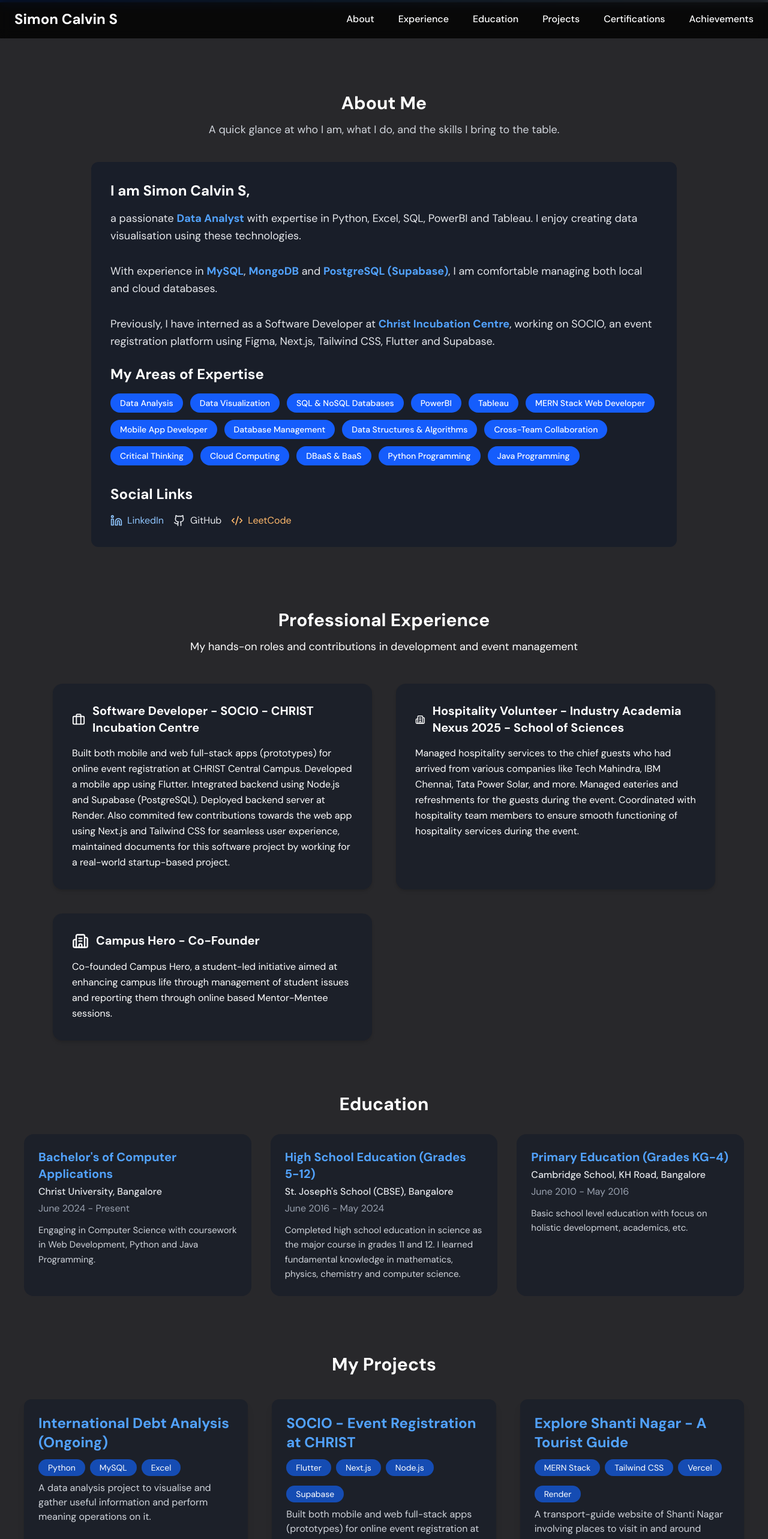
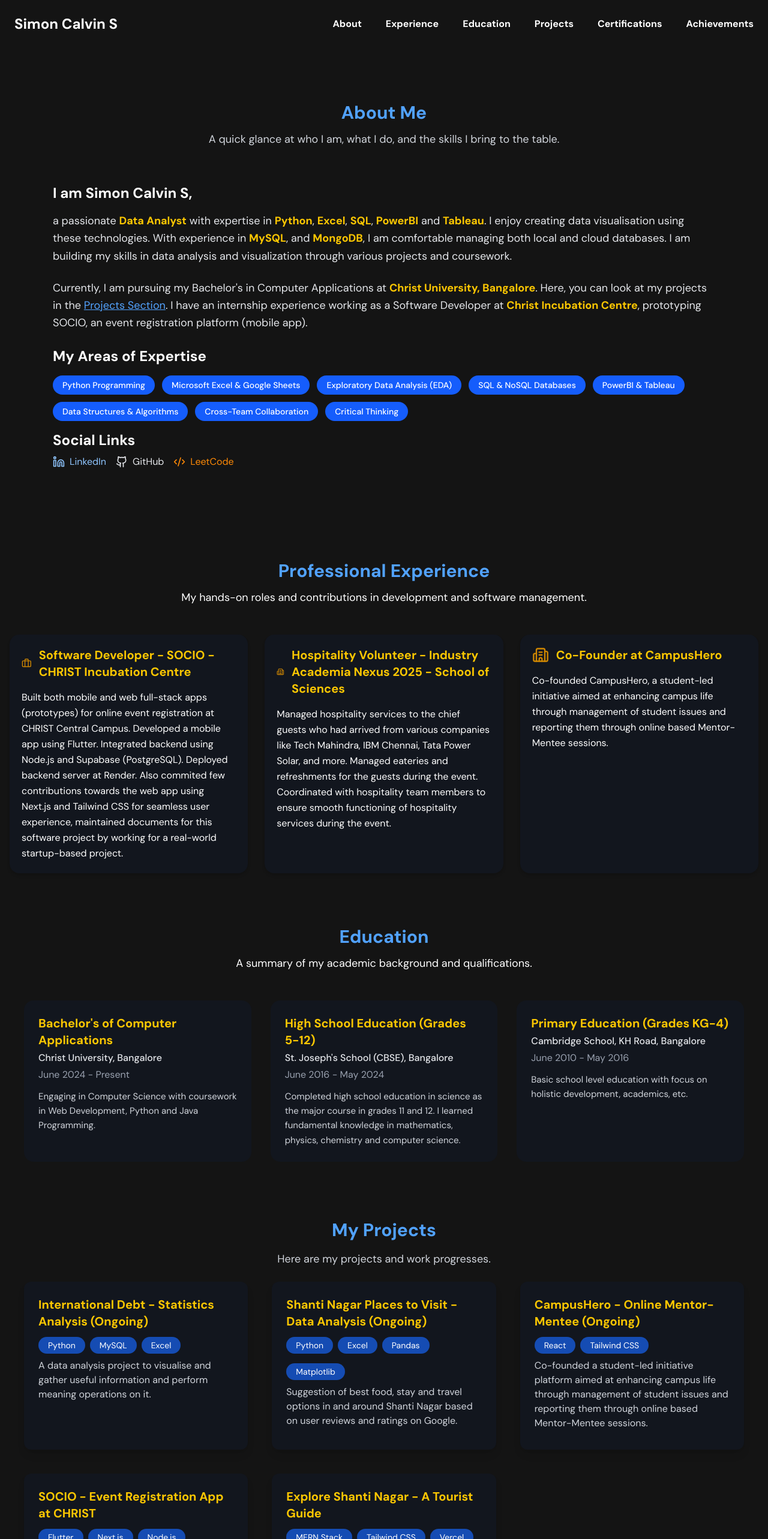
Before and after one commit to SimonCalvinS1/my-portfolio, a React (Vite) app: page / in a window 1280 px wide. Shown: the top 2566 px of the page at 60% size. Built offline with nearby package versions, Linux system fonts and the light colour scheme.

Commit message:
improve formatting

```diff
--- a/package.json
+++ b/package.json
@@ -23,6 +23,7 @@
     "@types/react-dom": "^19.1.7",
     "@vitejs/plugin-react": "^5.0.0",
     "autoprefixer": "^10.4.21",
+    "baseline-browser-mapping": "^2.9.14",
     "eslint": "^9.33.0",
     "eslint-plugin-react-hooks": "^5.2.0",
     "eslint-plugin-react-refresh": "^0.4.20",
--- a/src/components/AboutMe.jsx
+++ b/src/components/AboutMe.jsx
@@ -6,12 +6,12 @@ function AboutMe() {
     "px-4 py-1.5 bg-blue-600 text-white rounded-full text-sm font-medium hover:bg-blue-700 transition";
 
   return (
-    <section id="about" className="py-16 overflow-x-hidden">
-      <div className="max-w-5xl mx-auto px-4 sm:px-6">
+    <section id="about" className="py-20 overflow-x-hidden">
+      <div className="max-w-6xl mx-auto px-4 sm:px-6">
 
         {/* Heading */}
-        <div className="text-center mb-10">
-          <h1 className="text-2xl sm:text-3xl font-bold text-white mb-3">
+        <div className="text-center mb-15">
+          <h1 className="text-2xl sm:text-3xl font-bold text-blue-400 mb-3">
             About Me
           </h1>
           <p className="text-gray-300 text-base sm:text-lg max-w-3xl mx-auto">
@@ -19,29 +19,32 @@ function AboutMe() {
           </p>
         </div>
 
-        {/* Card */}
-        <div className="bg-gray-900/60 rounded-xl p-6 sm:p-8">
         <h2 className="text-xl sm:text-2xl font-semibold text-white mb-4">
           I am Simon Calvin S,
         </h2>
 
         <p className="text-gray-200 text-base sm:text-lg leading-relaxed mb-6">
           a passionate{" "}
-            <span className="font-semibold text-blue-400">Data Analyst</span>{" "}
-            with expertise in Python, Excel, SQL, PowerBI and Tableau.
+          <span className="font-semibold text-yellow-400">Data Analyst</span>{" "}
+          with expertise in <span className="text-yellow-400 font-semibold">Python</span>, {" "}
+          <span className="text-yellow-400 font-semibold">Excel</span>, {" "}
+          <span className="text-yellow-400 font-semibold">SQL</span>, {" "}
+          <span className="text-yellow-400 font-semibold">PowerBI</span> {" "}
+          and <span className="text-yellow-400 font-semibold">Tableau</span>.
           I enjoy creating data visualisation using these technologies.
-            <br /><br />
           With experience in{" "}
-            <span className="text-blue-400 font-semibold">MySQL</span>,{" "}
-            <span className="text-blue-400 font-semibold">MongoDB</span> and{" "}
-            <span className="text-blue-400 font-semibold">PostgreSQL (Supabase)</span>,
+          <span className="text-yellow-400 font-semibold">MySQL</span>, and {" "}
+          <span className="text-yellow-400 font-semibold">MongoDB</span>,{" "}
           I am comfortable managing both local and cloud databases.
-            <br /><br />
-            Previously, I have interned as a Software Developer at{" "}
-            <span className="font-semibold text-blue-400">
-              Christ Incubation Centre
-            </span>, working on SOCIO, an event registration platform using
-            Figma, Next.js, Tailwind CSS, Flutter and Supabase.
+          I am building my skills in data analysis and visualization through various projects and coursework.
+        </p>
+        <p className="text-gray-200 text-base sm:text-lg leading-relaxed mb-6">
+          Currently, I am pursuing my Bachelor's in Computer Applications at{" "}
+          <span className="font-semibold text-yellow-400">Christ University, Bangalore</span>.
+          Here, you can look at my projects in the <a href="#projects" className="text-blue-400 underline">Projects Section</a>.
+          I have an internship experience working as a Software Developer at{" "}
+          <span className="font-semibold text-yellow-400">Christ Incubation Centre</span>,
+          prototyping SOCIO, an event registration platform (mobile app).
         </p>
 
         {/* Expertise */}
@@ -52,32 +55,24 @@ function AboutMe() {
 
             <div className="flex flex-wrap gap-3">
               {[
-                "Data Analysis",
-                "Data Visualization",
+                "Python Programming",
+                "Microsoft Excel & Google Sheets",
+                "Exploratory Data Analysis (EDA)",
                 "SQL & NoSQL Databases",
-                "PowerBI",
-                "Tableau",
-                "MERN Stack Web Developer",
-                "Mobile App Developer",
-                "Database Management",
+                "PowerBI & Tableau",
                 "Data Structures & Algorithms",
                 "Cross-Team Collaboration",
                 "Critical Thinking",
-                "Cloud Computing",
-                "DBaaS & BaaS",
-                "Python Programming",
-                "Java Programming"
               ].map(skill => (
                 <span key={skill} className={skillStyling}>
                   {skill}
                 </span>
               ))}
           </div>
-          </div>
 
           {/* Social Links */}
           <div>
-            <h3 className="text-xl sm:text-2xl text-white font-semibold mb-4">
+            <h3 className="text-xl sm:text-2xl text-white font-semibold mt-4 mb-2">
               Social Links
             </h3>
 
@@ -95,7 +90,7 @@ function AboutMe() {
                 href="https://github.com/SimonCalvinS1"
                 target="_blank"
                 rel="noopener noreferrer"
-                className="flex items-center gap-2 text-gray-200 hover:text-gray-400"
+                className="flex items-center gap-2 text-gray-200 hover:text-gray-500"
               >
                 <Github className="w-5 h-5" /> GitHub
               </a>
@@ -104,7 +99,7 @@ function AboutMe() {
                 href="https://leetcode.com/u/SimonCalvinS"
                 target="_blank"
                 rel="noopener noreferrer"
-                className="flex items-center gap-2 text-orange-300 hover:text-orange-500"
+                className="flex items-center gap-2 text-orange-400 hover:text-orange-600"
               >
                 <LucideCodeXml className="w-5 h-5" /> LeetCode
               </a>
--- a/src/components/Achievements.jsx
+++ b/src/components/Achievements.jsx
@@ -75,11 +75,11 @@ function Achievements() {
       <div className="max-w-6xl mx-auto px-6">
         {/* Header */}
         <header className="text-center mb-12">
-          <h2 className="text-3xl font-bold text-white mb-3">
+          <h2 className="text-3xl font-bold text-blue-400 mb-3">
             Achievements
           </h2>
           <p className="text-white text-lg">
-            Highlights of my accomplishments and contributions
+            Highlights of my accomplishments and contributions.
           </p>
         </header>
 
@@ -90,12 +90,9 @@ function Achievements() {
               key={ach.id}
               className="bg-gray-900/50 rounded-2xl shadow-md"
             >
-              {/* Accent gradient border */}
-              <div className="absolute top-0 left-0 w-full h-1 bg-gradient-to-r from-blue-600 via-blue-400 to-blue-200"></div>
-
               <div className="p-8">
                 <div className="flex items-center gap-3 mb-4">
-                  <h3 className="text-xl font-semibold text-white leading-snug">
+                  <h3 className="text-xl font-semibold text-yellow-400 leading-snug">
                     {ach.title}
                   </h3>
                 </div>
--- a/src/components/Certifications.jsx
+++ b/src/components/Certifications.jsx
@@ -3,24 +3,16 @@ import React from "react";
 const Certifications = () => {
   const certificationsData = [
     {
-      title: "CBIT Hackathon 2025",
-      institution: "Chaitanya Bharathi Institute of Technology, Hyderabad",
+      title: "Introduction to Python",
+      institution: "Infosys Springboard",
     },
     {
       title : "Applied Database Systems 23ai",
       institution: "Oracle Academy",
     },
     {
-      title: "Java for Beginners",
-      institution: "Infosys Springboard",
-    },
-    {
-      title: "Learning Full Stack Development",
-      institution: "Infosys Springboard",
-    },
-    {
-      title: "Introduction to Python",
-      institution: "Infosys Springboard",
+      title: "CBIT Hackathon 2025",
+      institution: "Chaitanya Bharathi Institute of Technology, Hyderabad",
     },
     {
       title: "GameCraft",
@@ -46,11 +38,14 @@ const Certifications = () => {
 
   return (
     <div className="py-16">
-      <div className="mx-auto px-6">
+      <div className="max-w-6xl mx-auto px-6">
         {/* Section Header */}
-        <h1 className="text-3xl font-semibold text-center text-white mb-8">
+        <h1 className="text-3xl font-semibold text-center text-blue-400 mb-3">
           My Certifications
         </h1>
+        <p className="text-white text-center text-lg mb-8">
+          Highlights of my certifications and courses completed.
+        </p>
 
         <div className="grid grid-cols-1 md:grid-cols-2 lg:grid-cols-3 gap-20 p-8">
           {certificationsData.map((cer, index) => (
@@ -58,11 +53,11 @@ const Certifications = () => {
               key={index}
               className="bg-gray-900/50 rounded-2xl p-6"
             >
-              <h2 className="text-xl font-semibold text-blue-400 mb-4">
+              <h2 className="text-xl font-semibold text-yellow-400 mb-4">
                 {cer.title}
               </h2>
-              <h3 className="text-gray-300 text-right font-medium mb-1">
-                {cer.institution}
+              <h3 className="text-gray-300 text-right text-orange-300 font-medium mb-1">
+                - {cer.institution}
               </h3>
             </div>
           ))}
--- a/src/components/Education.jsx
+++ b/src/components/Education.jsx
@@ -27,11 +27,16 @@ const Education = () => {
 
   return (
     <div className="py-16">
-      <div className="mx-auto px-6">
+      <div className="max-w-7xl mx-auto px-6">
         {/* Section Header */}
-        <h1 className="text-3xl font-bold text-center text-white mb-8">
-          Education
-        </h1>
+        <header className="text-center mb-12">
+          <h2 className="text-3xl font-bold text-blue-400 mb-3">
+            Education
+          </h2>
+          <p className="text-white text-lg">
+            A summary of my academic background and qualifications.
+          </p>
+        </header>
 
         {/* Education Cards */}
         <div className="grid grid-cols-1 md:grid-cols-2 lg:grid-cols-3 gap-8">
@@ -40,7 +45,7 @@ const Education = () => {
               key={index}
               className="bg-gray-900/50 rounded-2xl shadow-m p-6"
             >
-              <h2 className="text-xl font-semibold text-blue-400 mb-1">
+              <h2 className="text-xl font-semibold text-yellow-400 mb-1">
                 {edu.title}
               </h2>
               <h3 className="text-gray-200 font-medium mb-1">
--- a/src/components/Experience.jsx
+++ b/src/components/Experience.jsx
@@ -17,43 +17,40 @@ function Experience() {
     },
     {
       id: 3,
-      title: "Campus Hero - Co-Founder",
+      title: "Co-Founder at CampusHero",
       description:
-        "Co-founded Campus Hero, a student-led initiative aimed at enhancing campus life through management of student issues and reporting them through online based Mentor-Mentee sessions.",
+        "Co-founded CampusHero, a student-led initiative aimed at enhancing campus life through management of student issues and reporting them through online based Mentor-Mentee sessions.",
     },
   ];
 
   return (
     <section className="py-6 mt-4">
-      <div className="max-w-6xl mx-auto px-6">
+      <div className="max-w-7xl mx-auto">
         {/* Header */}
         <header className="text-center mb-12">
-          <h2 className="text-3xl font-bold text-white mb-3">
+          <h2 className="text-3xl font-bold text-blue-400 mb-3">
             Professional Experience
           </h2>
           <p className="text-white text-lg">
-            My hands-on roles and contributions in development and event management
+            My hands-on roles and contributions in development and software management.
           </p>
         </header>
 
         {/* Experience Cards */}
-        <div className="grid grid-cols-1 md:grid-cols-2 gap-10">
+        <div className="grid grid-cols-1 md:grid-cols-3 gap-7">
           {experiences.map((exp, index) => (
             <div
               key={exp.id}
               className="bg-gray-900/50 rounded-2xl shadow-md"
             >
-              {/* Accent gradient border */}
-              <div className="absolute top-0 left-0 w-full h-1 bg-gradient-to-r from-blue-600 via-blue-400 to-blue-200"></div>
-
-              <div className="p-8">
+              <div className="p-5">
                 <div className="flex items-center gap-3 mb-4">
                   {index === 0 ? (
-                    <Briefcase className="text-white w-7 h-7" />
+                    <Briefcase className="text-yellow-600 w-7 h-7" />
                   ) : (
-                    <Building2 className="text-white w-7 h-7" />
+                    <Building2 className="text-yellow-600 w-7 h-7" />
                   )}
-                  <h3 className="text-xl font-semibold text-white leading-snug">
+                  <h3 className="text-xl font-semibold text-yellow-400">
                     {exp.title}
                   </h3>
                 </div>
--- a/src/components/Footer.jsx
+++ b/src/components/Footer.jsx
@@ -2,17 +2,17 @@ import React from "react";
 
 function Footer() {
   const linkStyle =
-    "text-white text-center hover:text-gray-300 transition";
+    "text-white text-center hover:text-gray-400 transition";
 
   const headingStyle =
-    "text-lg font-semibold mb-3 text-white";
+    "text-lg font-semibold mb-3 text-blue-500";
 
   return (
-    <footer className="bg-gray-900/70 backdrop-blur mt-20">
+    <footer className="bg-[#141414] backdrop-blur">
       <div className="max-w-7xl mx-auto px-6 py-10">
 
         {/* Top Sections */}
-        <div className="grid grid-cols-1 md:grid-cols-3 gap-10 text-center md:text-center">
+        <div className="grid grid-cols-1 md:grid-cols-3 gap-6 text-center md:text-center">
 
           {/* Contact */}
           <div>
@@ -25,7 +25,7 @@ function Footer() {
           {/* Social Links */}
           <div>
             <h3 className={headingStyle}>Social Links</h3>
-            <nav className="flex justify-center md:justify-center gap-4">
+            <nav className="flex justify-center md:justify-center gap-4 text-white">
               <a
                 href="https://www.linkedin.com/in/simon-calvin-s"
                 target="_blank"
@@ -33,7 +33,7 @@ function Footer() {
                 className={linkStyle}
               >
                 LinkedIn
-              </a>
+              </a> |
               <a
                 href="https://github.com/SimonCalvinS1"
                 target="_blank"
@@ -41,7 +41,7 @@ function Footer() {
                 className={linkStyle}
               >
                 GitHub
-              </a>
+              </a> |
               <a
                 href="https://leetcode.com/u/SimonCalvinS"
                 target="_blank"
@@ -55,14 +55,14 @@ function Footer() {
 
           {/* Navigation */}
           <div>
-            <h3 className={headingStyle}>Navigate</h3>
-            <nav className="flex justify-center md:justify-center gap-4">
+            <h3 className={headingStyle}>Navigate to</h3>
+            <nav className="flex justify-center md:justify-center gap-4 text-white">
               <a href="#about" className={linkStyle}>
                 About
-              </a>
+              </a> |
               <a href="#projects" className={linkStyle}>
                 Projects
-              </a>
+              </a> |
               <a href="#experience" className={linkStyle}>
                 Experience
               </a>
@@ -71,7 +71,7 @@ function Footer() {
         </div>
 
         {/* Divider */}
-        <div className="border-t border-gray-700 mt-10 pt-6 text-center">
+        <div className="pt-6 text-center">
           <p className="text-white text-sm">
             © 2025 Simon Calvin S. All rights reserved.
           </p>
--- a/src/components/Heading.jsx
+++ b/src/components/Heading.jsx
@@ -13,11 +13,11 @@ function Heading() {
   ];
 
   const linkStyle =
-    "text-white font-medium hover:text-blue-400 transition";
+    "text-white font-semibold hover:text-gray-400 transition";
 
   return (
-    <header className="fixed top-0 left-0 right-0 z-[1000] bg-black/80 backdrop-blur">
-      <div className="max-w-7xl mx-auto flex justify-between items-center px-6 py-4">
+    <header className="fixed top-0 left-0 right-0 z-[1000] bg-[#141414] backdrop-blur">
+      <div className="max-w-7xl mx-auto flex justify-between items-center px-6 py-6">
 
         {/* Logo */}
         <h1 className="text-white text-lg md:text-2xl font-bold">
--- a/src/components/Projects.jsx
+++ b/src/components/Projects.jsx
@@ -4,45 +4,52 @@ function Projects() {
   const projects = [
     {
       id: 1,
-      title: "International Debt Analysis (Ongoing)",
+      title: "International Debt - Statistics Analysis (Ongoing)",
       description: "A data analysis project to visualise and gather useful information and perform meaning operations on it.",
       tech: ["Python", "MySQL", "Excel"],
       link: "#",
     },
     {
       id: 2,
-      title: "SOCIO - Event Registration at CHRIST",
+      title: "Shanti Nagar Places to Visit - Data Analysis (Ongoing)",
+      description: "Suggestion of best food, stay and travel options in and around Shanti Nagar based on user reviews and ratings on Google.",
+      tech: ["Python", "Excel", "Pandas", "Matplotlib"],
+      link: "#",
+    },
+    {
+      id: 3,
+      title: "CampusHero - Online Mentor-Mentee (Ongoing)",
+      description: "Co-founded a student-led initiative platform aimed at enhancing campus life through management of student issues and reporting them through online based Mentor-Mentee sessions.",
+      tech: ["React", "Tailwind CSS"],
+      link: "#",
+    },
+    {
+      id: 4,
+      title: "SOCIO - Event Registration App at CHRIST",
       description: "Built both mobile and web full-stack apps (prototypes) for online event registration at CHRIST Central Campus",
       tech: ["Flutter", "Next.js", "Node.js", "Supabase"],
       link: "#",
     },
     {
-      id: 3,
+      id: 5,
       title: "Explore Shanti Nagar - A Tourist Guide",
       description: "A transport-guide website of Shanti Nagar involving places to visit in and around Shanti Nagar in places like Double Road, Lakkasandra, etc",
       tech: ["MERN Stack", "Tailwind CSS", "Vercel", "Render"],
-      link: "#",
-    },
-
-    {
-      id: 4,
-      title: "Campus Hero (Ongoing)",
-      description: "A student-led initiative platform aimed at enhancing campus life through management of student issues and reporting them through online based Mentor-Mentee sessions.",
-      tech: ["React", "Tailwind CSS"],
       link: "#",
     },
   ];
 
     return (
     <section className="py-6 mt-2">
-      <div className="mx-auto px-6">
-        <header className="text-3xl text-center text-white font-semibold mb-4">My Projects</header>
+      <div className="max-w-7xl mx-auto px-6">
+        <header className="text-3xl text-center text-blue-400 font-semibold mb-4">My Projects</header>
+        <p className="text-lg text-gray-300 text-center">Here are my projects and work progresses.</p>
         <br />
         <div className="grid grid-cols-1 md:grid-cols-2 lg:grid-cols-3 gap-10">
           {projects.map((project) => (
             <div key={project.id} className="bg-gray-900/50 rounded-xl shadow-lg overflow-hidden hover:shadow-xl transition-shadow duration-300 flex flex-col">
               <div className="p-6 flex flex-col flex-grow">
-                <h3 className="text-2xl text-blue-400 font-bold">{project.title}</h3>
+                <h3 className="text-xl text-yellow-400 font-bold">{project.title}</h3>
                 <div className="flex flex-wrap gap-2 mb-2 mt-1">
                   {project.tech.map((tech, index) => (
                     <span
--- a/src/index.css
+++ b/src/index.css
@@ -8,5 +8,5 @@
 body {
   margin: 0;
   padding-top: 50px;
-  background-color: #28282B;
+  background-color: #141414;
 }
```
Also changed, not shown: 1 other file (tests, documents, lock files or other folders). Lines whose indentation alone changed are shown as unchanged.
